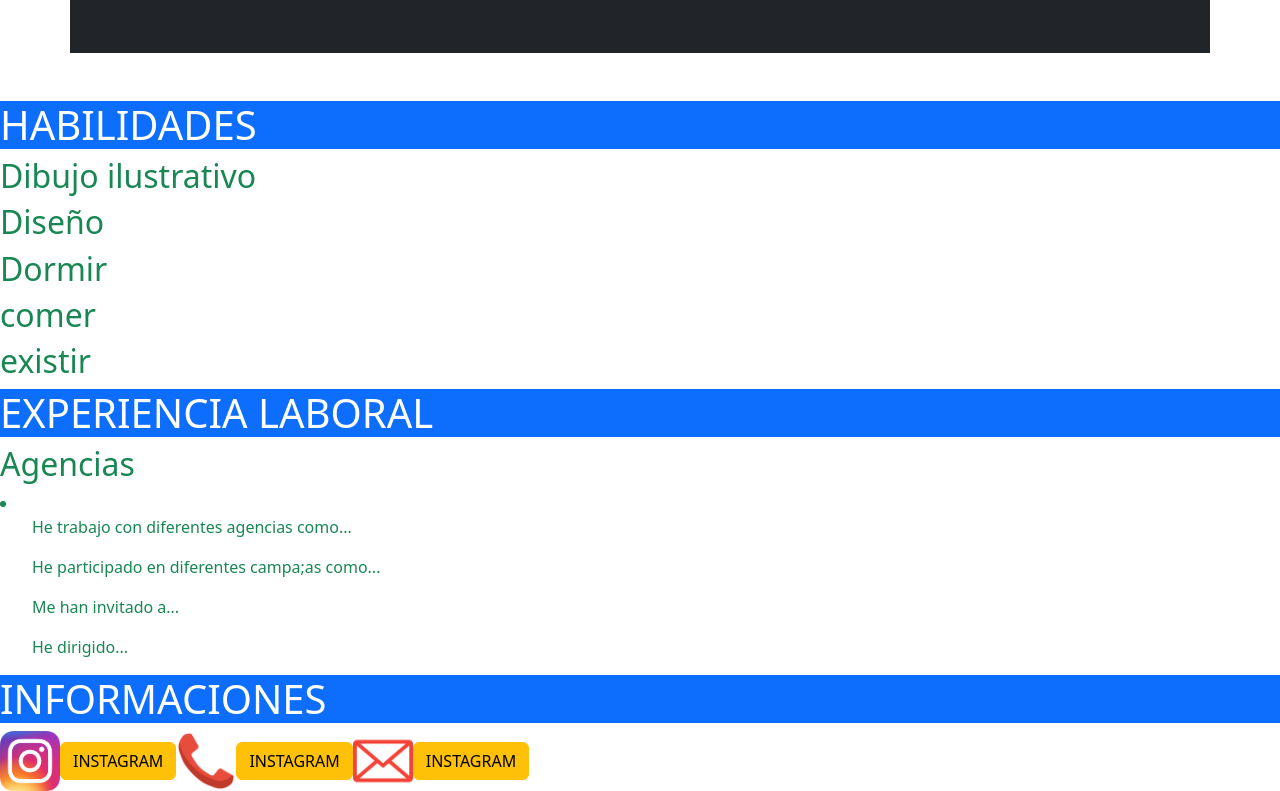
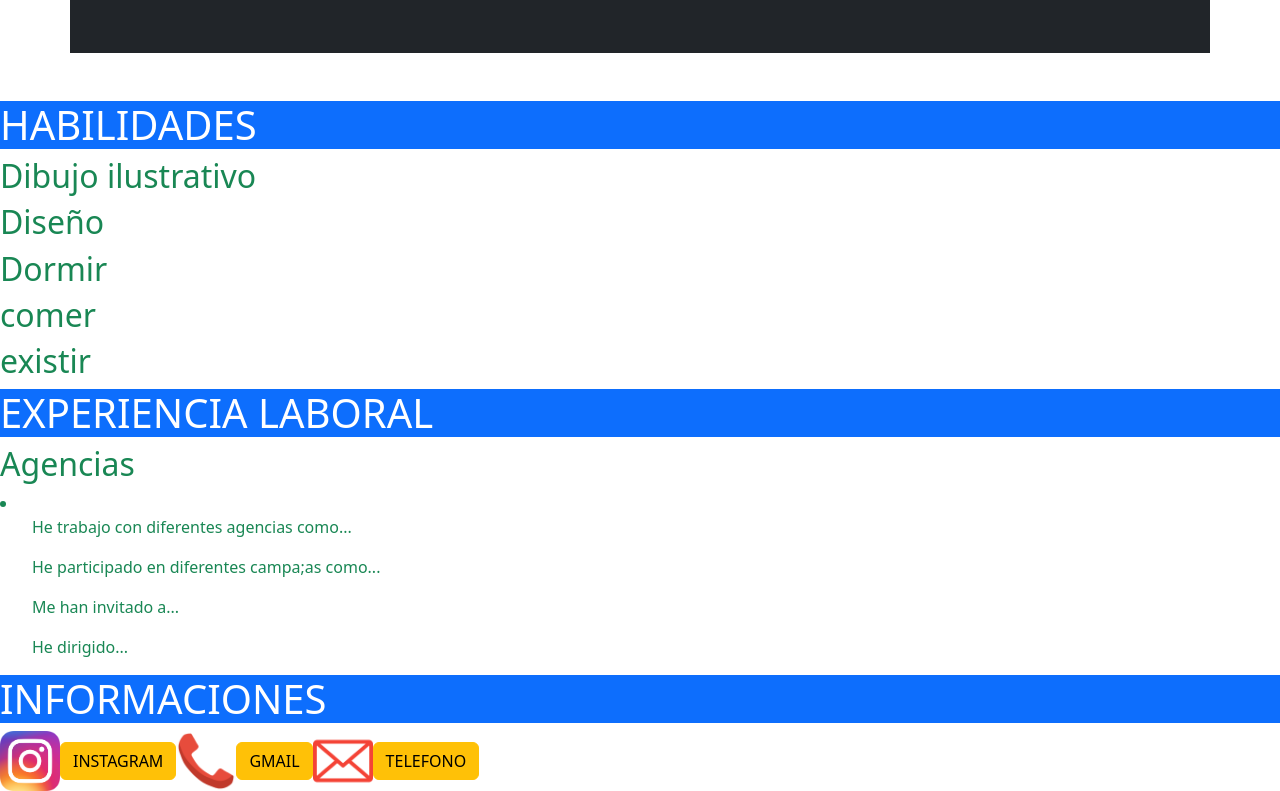
Before and after one commit to elianiestherholguinromero-alt/nuevorepositorio, a plain HTML site: page curriculum/cajeflex/index.html in a window 1280 px wide. Shown: the part 507-1298 px from the top of the page. Drawn offline with nearby package versions, Linux system fonts and the light colour scheme.

Commit message:
Add files via upload

```diff
--- a/curriculum/cajeflex/index.html
+++ b/curriculum/cajeflex/index.html
@@ -52,11 +52,13 @@
 
 <div style="display: flex; align-items: center;">
   <img src="telefono.webp" width="60">
-<button type="button" class="btn btn-warning">INSTAGRAM</button>
+<button type="button" class="btn btn-warning">GMAIL
+
+</button>
 
 <div style="display: flex; align-items: center;">
   <img src="correo.png" width="60">
-<button type="button" class="btn btn-warning">INSTAGRAM</button>
+<button type="button" class="btn btn-warning">TELEFONO</button>
 
 </div>
         </section>
```
